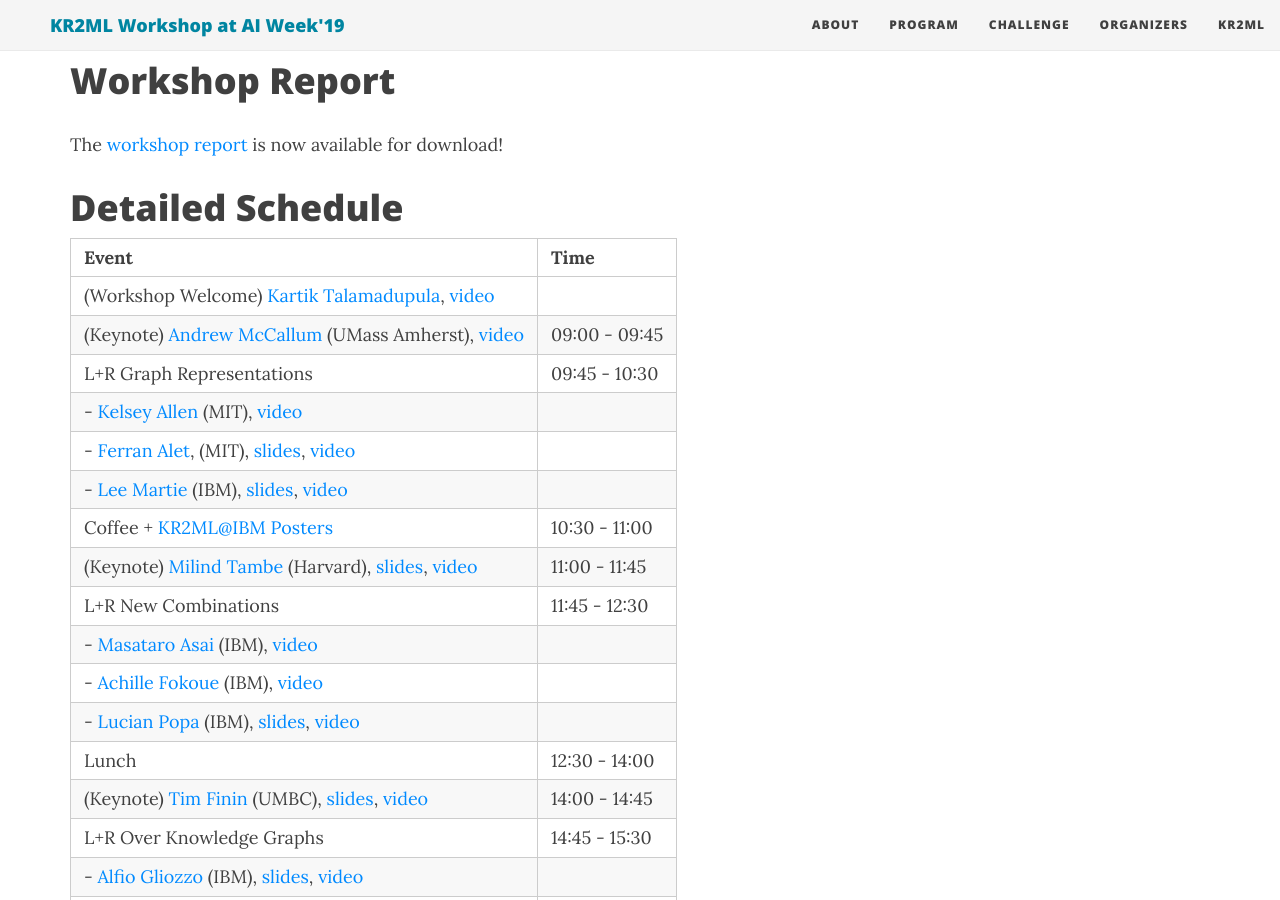
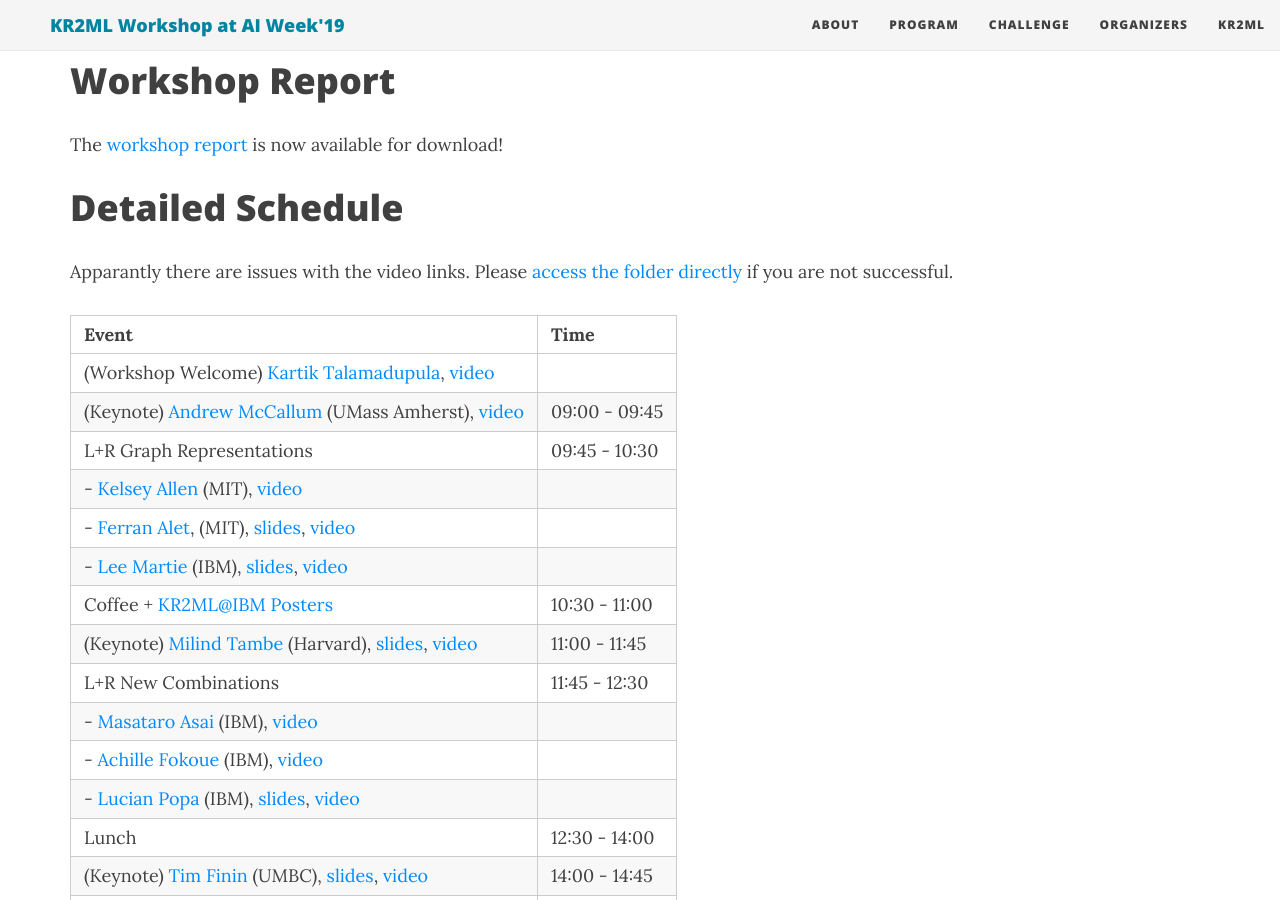
Before and after one commit to kr2ml/ibm-2019, a Jekyll site: the page built from schedule.md, in a window 1280 px wide and 900 px high, scrolled down 470 px. Built offline with Jekyll 4.4.1, drawn with Linux system fonts in a browser that asks for light colours; nearby versions of some CDN libraries.

Commit message:
Update schedule.md

```diff
--- a/schedule.md
+++ b/schedule.md
@@ -17,6 +17,7 @@ The [workshop report](/docs/kr2ml2019-report.pdf) is now available for download!
 
 # Detailed Schedule
 
+Apparantly there are issues with the video links. Please [access the folder directly](https://ibm.box.com/v/kr2ml-ibm-19-videos) if you are not successful.
 
 | Event                                          | Time |
 |------------------------------------------------| ---- |
```
